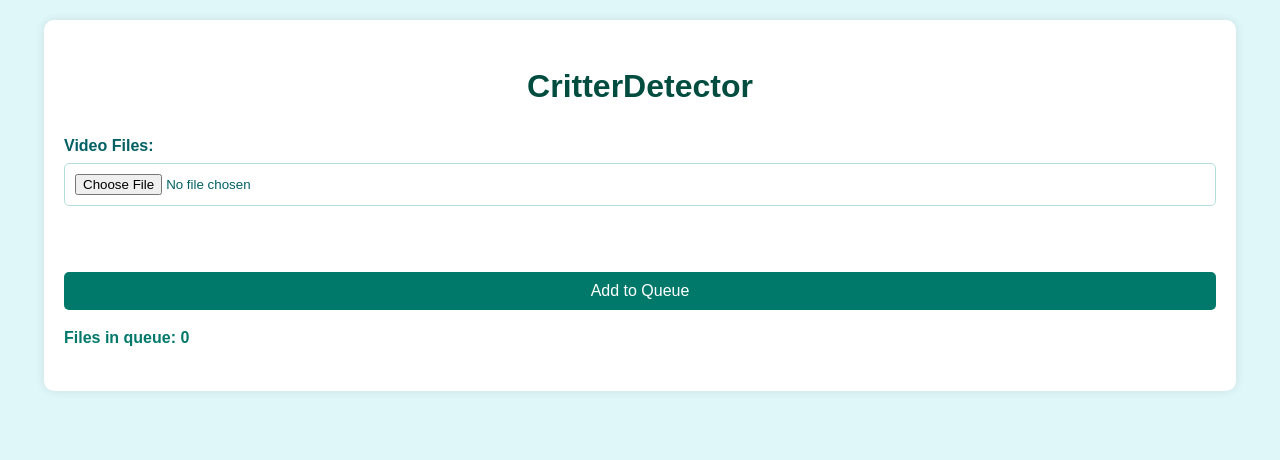
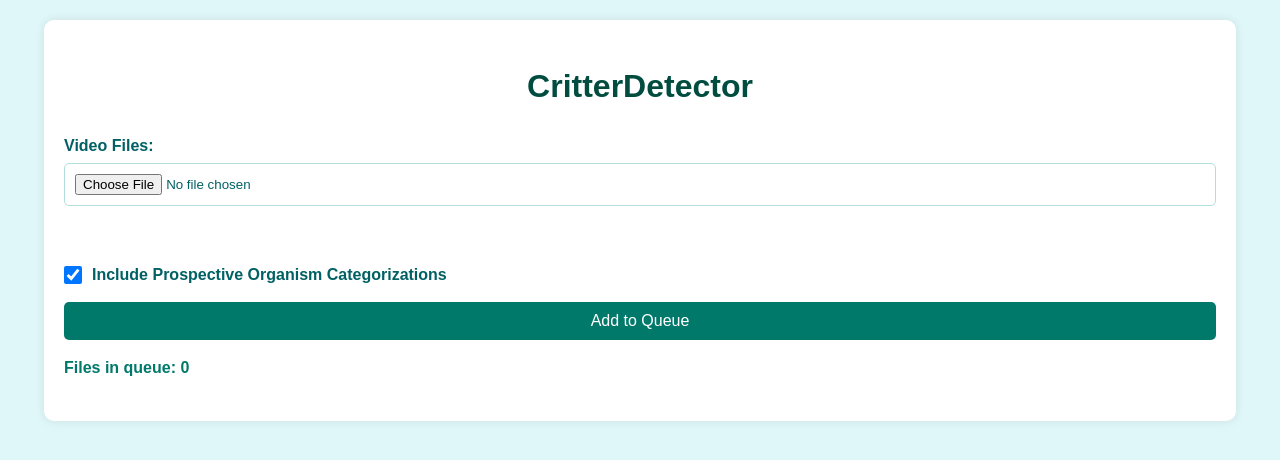
Before and after one commit to NOAA-OceanExploration/CritterDetectorServer, a Flask app: page / in a window 1280 px wide. Shown: the top 460 px of the page. Run offline with Flask 2, Linux system fonts and the light colour scheme.

```diff
--- a/app/routes.py
+++ b/app/routes.py
@@ -11,7 +11,7 @@ import threading
 from collections import deque
 
 # Initialize the highlighter
-highlighter = OWLHighlighter(score_threshold=0.87)
+highlighter = OWLHighlighter(score_threshold=0.87, show_labels=True)
 
 # Ensure the upload folder exists
 os.makedirs(app.config['UPLOAD_FOLDER'], exist_ok=True)
@@ -23,6 +23,7 @@ progress_queue = queue.Queue()
 file_queue = deque()
 processing_lock = threading.Lock()
 processed_results = []
+file_queue_options = deque()
 
 def allowed_file(filename):
     return '.' in filename and filename.rsplit('.', 1)[1].lower() in app.config['ALLOWED_EXTENSIONS']
@@ -79,6 +80,8 @@ def upload():
             return jsonify({'error': 'No video file provided'}), 400
 
         video = request.files['video']
+        show_labels = request.form.get('showLabels', 'true') == 'true'  # Get checkbox value
+
         if video.filename == '':
             return jsonify({'error': 'No selected file'}), 400
 
@@ -101,6 +104,9 @@ def upload():
             def progress_update(p):
                 progress = 10 + int(p * 0.9)
                 progress_queue.put(progress)
+
+            # Update the highlighter settings before processing
+            highlighter.show_labels = show_labels
 
             result = highlighter.process_video(
                 video_path=mp4_path,
@@ -127,6 +133,8 @@ def queue_file():
             return jsonify({'error': 'No video file provided'}), 400
 
         video = request.files['video']
+        show_labels = request.form.get('showLabels', 'true') == 'true'
+
         if video.filename == '':
             return jsonify({'error': 'No selected file'}), 400
 
@@ -138,6 +146,8 @@ def queue_file():
         video.save(video_path)
 
         file_queue.append(video_path)
+        file_queue_options.append({'showLabels': show_labels})
+
         return jsonify({'message': 'File queued successfully', 'position': len(file_queue)})
 
     except Exception as e:
@@ -151,6 +161,7 @@ def process_queue():
                 if not file_queue:
                     break
                 video_path = file_queue.popleft()
+                show_labels = file_queue_options.popleft()['showLabels']  # Get the options
 
             try:
                 progress_queue.put(0)
@@ -160,6 +171,9 @@ def process_queue():
                 def progress_update(p):
                     progress = 10 + int(p * 0.9)
                     progress_queue.put(progress)
+
+                # Update the highlighter settings before processing
+                highlighter.show_labels = show_labels
 
                 result = highlighter.process_video(
                     video_path=mp4_path,
--- a/app/static/styles.css
+++ b/app/static/styles.css
@@ -220,3 +220,21 @@ pre {
     width: 100% !important;
     height: auto !important;
 }
+
+.checkbox-container {
+    margin: 15px 0;
+    display: flex;
+    align-items: center;
+    gap: 10px;
+}
+
+.checkbox-container input[type="checkbox"] {
+    width: 18px;
+    height: 18px;
+    margin: 0;
+}
+
+.checkbox-container label {
+    margin: 0;
+    cursor: pointer;
+}
--- a/app/templates/index.html
+++ b/app/templates/index.html
@@ -12,7 +12,13 @@
         <div class="upload-section">
             <form id="queue-form" enctype="multipart/form-data">
                 <label for="video">Video Files:</label>
-                <input type="file" id="video" name="video" accept="video/*" required><br><br>
+                <input type="file" id="video" name="video" accept="video/*" required><br>
+
+                <div class="checkbox-container">
+                    <input type="checkbox" id="showLabels" name="showLabels" checked>
+                    <label for="showLabels">Include Prospective Organism Categorizations</label>
+                </div>
+
                 <button type="submit">Add to Queue</button>
             </form>
             <div id="queue-status">
@@ -33,6 +39,8 @@
         document.getElementById('queue-form').onsubmit = async function(event) {
             event.preventDefault();
             const formData = new FormData(this);
+            const showLabels = document.getElementById('showLabels').checked;
+            formData.append('showLabels', showLabels);
 
             try {
                 const response = await fetch('/queue_file', {
```
